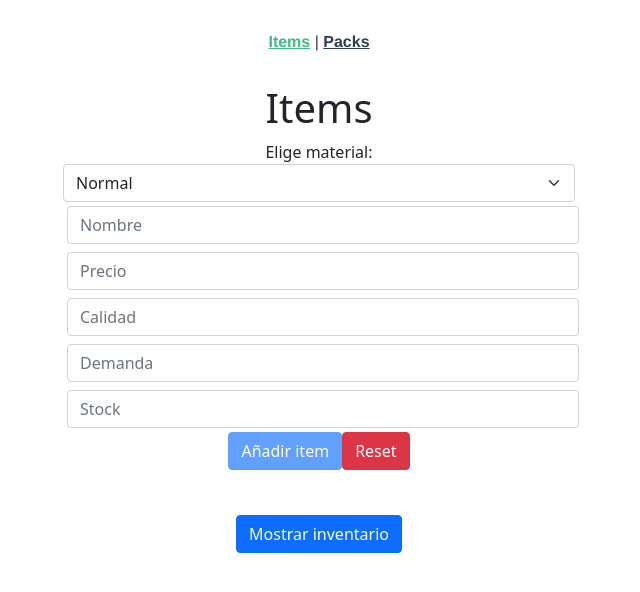
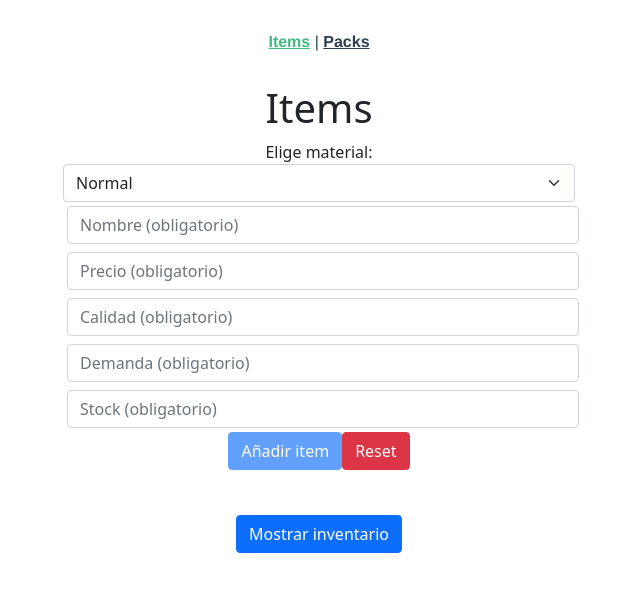
Before and after one commit to BertaVR/front-amenities, a Vue app: page / in a window 1280 px wide. Shown: the top 592 px of the page, without its empty margins (321-961 px from the left). Built offline with nearby package versions, Linux system fonts and the light colour scheme.

Commit message:
style: placeholders obligatorio/opcional

```diff
--- a/src/components/Items.vue
+++ b/src/components/Items.vue
@@ -15,7 +15,7 @@
                     class="form-control"
                     ref="nombre"
                     name="nombre"
-                    placeholder="Nombre"
+                    placeholder="Nombre (obligatorio)"
                     required
                     @keyup="dontAllowBlankFields()"
                 />
@@ -25,7 +25,7 @@
                     ref="precio"
                     step="any"
                     name="precio"
-                    placeholder="Precio"
+                    placeholder="Precio (obligatorio)"
                     required
                     @keyup="dontAllowBlankFields()"
                 />
@@ -34,7 +34,7 @@
                     type="number"
                     ref="calidad"
                     name="calidad"
-                    placeholder="Calidad"
+                    placeholder="Calidad (obligatorio)"
                     required
                     @keyup="dontAllowBlankFields()"
                 />
@@ -43,7 +43,7 @@
                     type="number"
                     ref="demanda"
                     name="demanda"
-                    placeholder="Demanda"
+                    placeholder="Demanda (obligatorio)"
                     required
                     @keyup="dontAllowBlankFields()"
                 />
@@ -52,7 +52,7 @@
                     type="number"
                     ref="stock"
                     name="stock"
-                    placeholder="Stock"
+                    placeholder="Stock (obligatorio)"
                     required
                     @keyup="dontAllowBlankFields()"
                 />
--- a/src/components/Packs.vue
+++ b/src/components/Packs.vue
@@ -306,7 +306,7 @@ export default {
 
         addItem() {
             const addItemInput = document.createElement('input');
-            addItemInput.placeholder = 'Item';
+            addItemInput.placeholder = 'Item (opcional)';
             addItemInput.type = 'text';
             const contenedor = document.getElementById('itemList');
             contenedor.appendChild(addItemInput);
```
